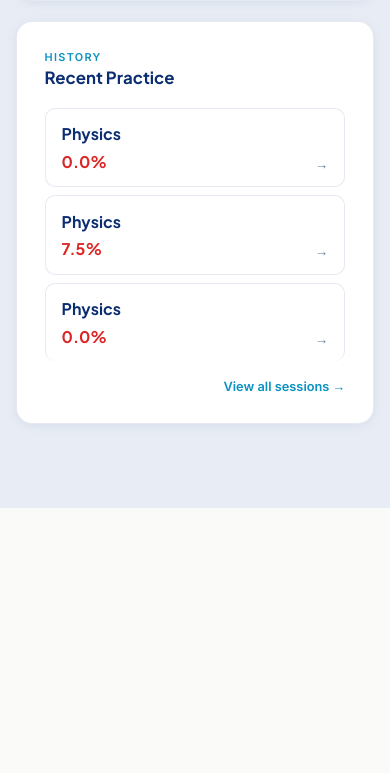
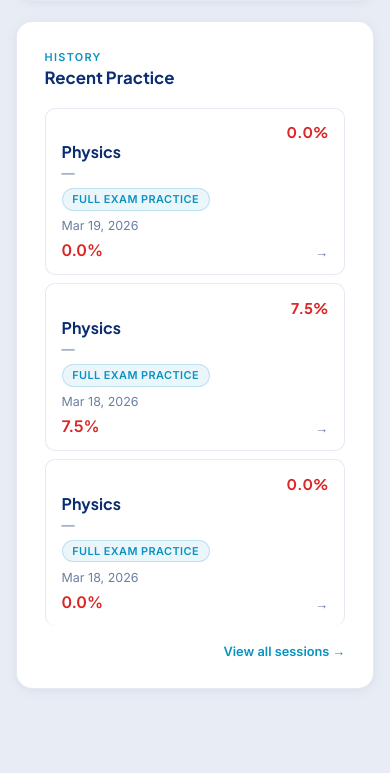
Before and after one commit to Oneshojon/Brainz-Academy, a Django app: page /dashboard/ in a window 390 px wide. Shown: the part 2163-2936 px from the top of the page. Before the commit the page ends 2671 px from the top, so only its background shows below. Run offline with Django 5.2, Linux system fonts and the light colour scheme; a user stored in the database is signed in; data comes from the database, SQL or seed files in the repository.

Commit message:
Fix recent session on dashboard - 6

```diff
--- a/Users/static/Users/dashboard.css
+++ b/Users/static/Users/dashboard.css
@@ -47,7 +47,7 @@
 .btn-upgrade:hover { background: #9a6e00; }
 
 /* ════════════════════════════════════
-   RECENT SESSIONS — DESKTOP (default)
+   RECENT SESSIONS
    ════════════════════════════════════ */
 .sessions-list {
   display: flex;
@@ -60,22 +60,20 @@
   gap: 0.75rem;
   padding: 0.85rem 0;
   border-bottom: 1px solid var(--border);
-  transition: background 0.15s;
 }
 .session-row:last-child { border-bottom: none; }
 
+/* ── Desktop elements ── */
 .session-icon {
   font-size: 1.25rem;
   flex-shrink: 0;
   width: 36px;
   text-align: center;
 }
-
 .session-info {
   flex: 1;
   min-width: 0;
 }
-
 .session-title {
   font-family: 'Plus Jakarta Sans', sans-serif;
   font-weight: 600;
@@ -85,7 +83,6 @@
   overflow: hidden;
   text-overflow: ellipsis;
 }
-
 .session-meta {
   font-size: 0.75rem;
   color: var(--muted);
@@ -94,7 +91,6 @@
   text-overflow: ellipsis;
   margin-top: 0.15rem;
 }
-
 .session-score {
   font-size: 0.92rem;
   font-weight: 700;
@@ -121,28 +117,20 @@
   transition: all 0.15s;
 }
 
-/* plain arrow — hidden on desktop, shown on mobile */
-.session-arrow {
-  display: none;
-  font-size: 0.85rem;
-  color: var(--muted);
-  flex-shrink: 0;
-}
+/* Mobile-only elements — hidden by default */
+.session-card-body  { display: none; }
 
 /* ════════════════════════════════════
-   RECENT SESSIONS — MOBILE
+   MOBILE
    ════════════════════════════════════ */
 @media (max-width: 640px) {
 
-  .sessions-list {
-    gap: 0.5rem;
-  }
+  .sessions-list { gap: 0.5rem; }
 
-  /* Each row becomes a standalone card */
   .session-row {
     flex-direction: column;
     align-items: stretch;
-    gap: 0.18rem;
+    gap: 0;
     padding: 0.9rem 1rem;
     border-bottom: none;
     border: 1.5px solid var(--border);
@@ -152,44 +140,61 @@
   }
   .session-row:last-child { border-bottom: none; }
 
-  /* Hide desktop-only elements */
-  .session-icon        { display: none; }
-  .session-review-btn  { display: none; }
-  .session-meta        { display: none; }
+  /* Hide ALL desktop elements */
+  .session-icon,
+  .session-info,
+  .session-review-btn { display: none; }
 
-  /* session-info becomes a transparent wrapper — children stack naturally */
-  .session-info {
-    display: contents;
+  /* Show mobile card body */
+  .session-card-body {
+    display: flex;
+    flex-direction: column;
+    gap: 0.2rem;
   }
 
-  /* Subject — bold, large */
-  .session-title {
+  .session-card-subject {
+    font-family: 'Plus Jakarta Sans', sans-serif;
+    font-weight: 700;
+    font-size: 1rem;
+    color: var(--navy);
+  }
+
+  .session-card-series {
+    font-size: 0.82rem;
+    color: var(--muted);
+  }
+
+  .session-card-badge {
+    display: inline-block;
+    font-size: 0.68rem;
+    font-weight: 700;
+    letter-spacing: 0.04em;
+    color: var(--blue);
+    background: rgba(9,146,194,0.08);
+    border: 1px solid rgba(9,146,194,0.2);
+    border-radius: 100px;
+    padding: 0.2rem 0.6rem;
+    width: fit-content;
+    margin: 0.25rem 0;
+  }
+
+  .session-card-date {
+    font-size: 0.78rem;
+    color: var(--muted);
+  }
+
+  .session-card-score {
     font-size: 1rem;
     font-weight: 700;
-    white-space: normal;
-    overflow: visible;
-    text-overflow: unset;
-    color: var(--navy);
-    /* exam_series is baked into title as "Subject · Series" on desktop,
-       so on mobile we show the whole thing on one line */
-  }
-
-  /* Score */
-  .session-score {
-    font-size: 1rem;
-    font-weight: 700;
-    text-align: left;
-    min-width: unset;
     margin-top: 0.25rem;
   }
 
-  /* Arrow — bottom-right via absolute */
-  .session-arrow {
-    display: block;
+  .session-card-arrow {
     position: absolute;
     bottom: 0.9rem;
     right: 1rem;
     font-size: 0.85rem;
     color: var(--muted);
+    text-decoration: none;
   }
 }
--- a/Users/templates/Users/dashboard.html
+++ b/Users/templates/Users/dashboard.html
@@ -186,14 +186,14 @@
     {% if recent_sessions %}
       <div class="sessions-list">
         {% for session in recent_sessions %}
-        <div class="session-row" {% if session.completed_at %}onclick="window.location='{% url 'practice:results_page' session.id %}'"{% endif %} style="cursor:{% if session.completed_at %}pointer{% else %}default{% endif %}">
+        <div class="session-row">
 
+          <!-- ── DESKTOP ELEMENTS ── -->
           <div class="session-icon">
             {% if session.session_type == 'EXAM' %}📝
             {% elif session.session_type == 'TOPIC' %}📖
             {% else %}🗂️{% endif %}
           </div>
-
           <div class="session-info">
             <div class="session-title">
               {{ session.subject|default:"General" }}{% if session.exam_series %} · {{ session.exam_series }}{% endif %}
@@ -202,7 +202,6 @@
               {{ session.started_at|date:"M j, Y · g:i A" }} · {{ session.get_session_type_display }}
             </div>
           </div>
-
           {% if session.score_percentage is not None %}
             {% if session.score_percentage >= 70 %}
               <div class="session-score score-high">{{ session.score_percentage }}%</div>
@@ -214,12 +213,37 @@
           {% else %}
             <div class="session-score score-na">Incomplete</div>
           {% endif %}
-
           {% if session.completed_at %}
-            <a href="{% url 'practice:results_page' session.id %}" class="session-review-btn" onclick="event.stopPropagation()">Review →</a>
+            <a href="{% url 'practice:results_page' session.id %}" class="session-review-btn">Review →</a>
           {% endif %}
 
-          <span class="session-arrow">→</span>
+          <!-- ── MOBILE ELEMENTS ── -->
+          <div class="session-card-body">
+            <div class="session-card-subject">{{ session.subject|default:"General" }}</div>
+            {% if session.exam_series %}
+              <div class="session-card-series">{{ session.exam_series }}</div>
+            {% else %}
+              <div class="session-card-series">—</div>
+            {% endif %}
+            <span class="session-card-badge">{{ session.get_session_type_display|upper }}</span>
+            <div class="session-card-date">{{ session.started_at|date:"M j, Y" }}</div>
+            {% if session.score_percentage is not None %}
+              {% if session.score_percentage >= 70 %}
+                <div class="session-card-score score-high">{{ session.score_percentage }}%</div>
+              {% elif session.score_percentage >= 50 %}
+                <div class="session-card-score score-mid">{{ session.score_percentage }}%</div>
+              {% else %}
+                <div class="session-card-score score-low">{{ session.score_percentage }}%</div>
+              {% endif %}
+            {% else %}
+              <div class="session-card-score score-na">Incomplete</div>
+            {% endif %}
+          </div>
+          {% if session.completed_at %}
+            <a href="{% url 'practice:results_page' session.id %}" class="session-card-arrow">→</a>
+          {% else %}
+            <span class="session-card-arrow">→</span>
+          {% endif %}
 
         </div>
         {% endfor %}
```
